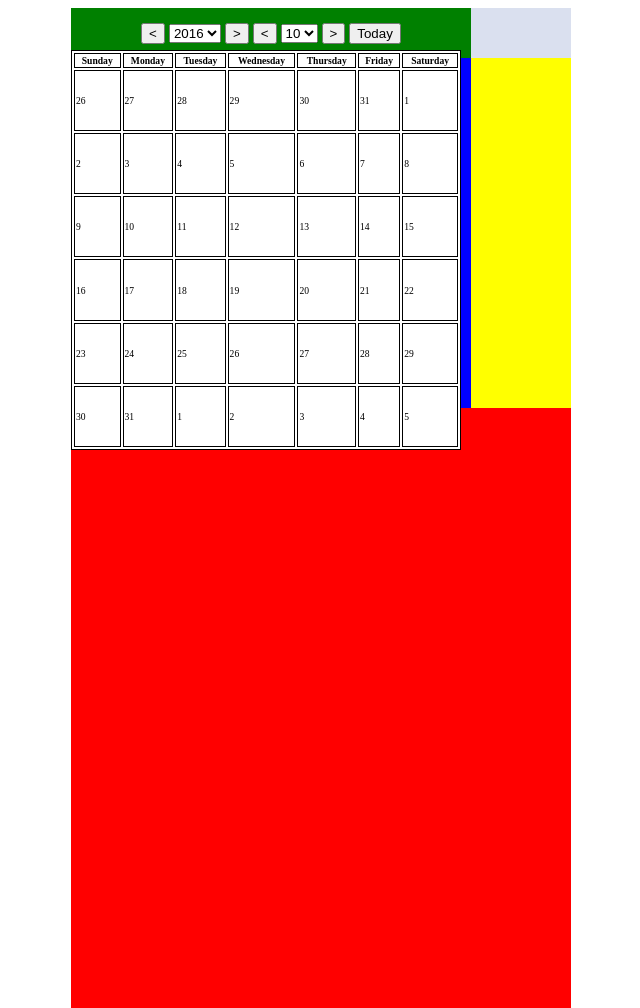
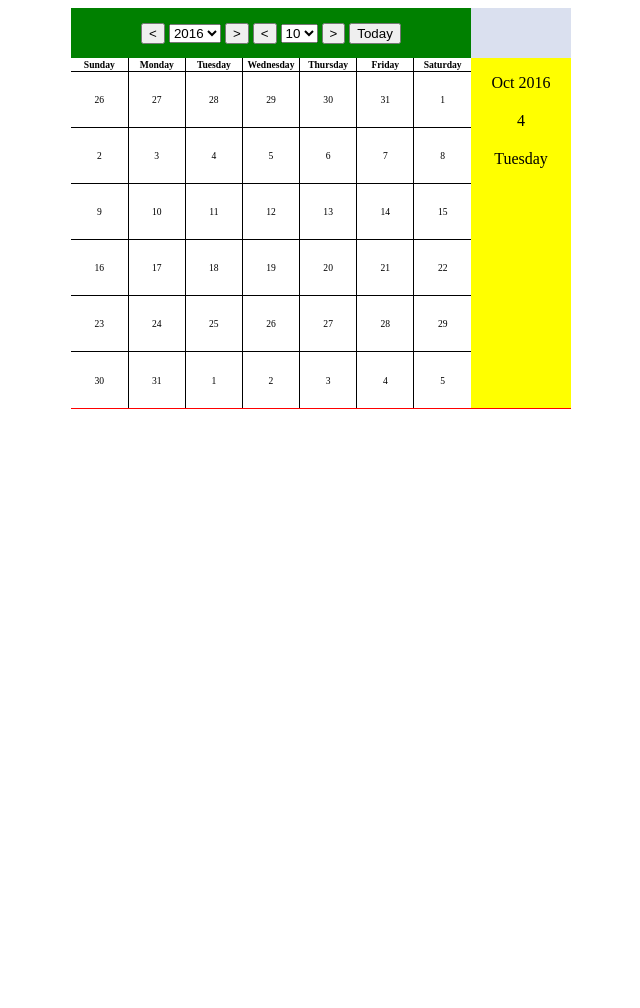
Before and after one commit to lwrsmiling/Calendar, a plain HTML site: page index.html in a window 1280 px wide. Shown: the whole page, without its empty margins (319-959 px from the left). After the commit the page ends 800 px from the top, so only its background shows below. Drawn offline with Linux system fonts and the light colour scheme.

Commit message:
table cells same width and height, today summary generates

```diff
--- a/CSS/calendar.css
+++ b/CSS/calendar.css
@@ -1,7 +1,7 @@
 
 .wrap{
 	margin: 0 auto;
-	height: 1000px;
+	height: 401px;
 	width: 500px;
 	background-color: red;
 }
@@ -10,8 +10,6 @@
 	height: 50px;
 	width: 500px;
 	background-color: #DAE0EF;
-	display: table;
-	position: absolute;
 
 }
 
@@ -30,33 +28,48 @@
 
 
 .content{
-	height: 400px;
+	height: 350px;
 	width: 500px;
 	background-color: yellow;
 }
 
 .calendar_wrapper{
-	height: 400px;
+	height: 350px;
 	width: 400px;
 	background-color: blue;
+	float: left;
 }
 
 #calendar{
-	width: 390px;
-	height: 400px;
+	width: 100%;
+	height: 100%;
 	background-color: white;
-	position: absolute;
-	top: 50px;
+    border: 1px solid black;
 	font-size: 60%;
-	border: 1px solid black;
+	border-collapse: collapse;
+    border-style: hidden;
 
 }
 
 th, td{
     border: 1px solid black;
+    text-align: center;
+    width: 14.28%;
+    height: 14.28%;
 }
 
-/*.nav li a{
-	text-decoration: none;
+.today_summary{
+	width: 100px;
+	height: 350px;
+	float: right;
+}
 
+.today_summary ul{
+	list-style-type: none;
+	padding: 0;
+	text-align: center;
 }
+
+.today_summary ul li{
+	margin-bottom: 20px;
+}
--- a/My Calendar.js
+++ b/My Calendar.js
@@ -40,7 +40,7 @@ var m_selection = document.getElementById("month_selection");
     var year_selected = y_selection.options[y_selection.selectedIndex].value;
     var month_selected = m_selection.options[m_selection.selectedIndex].value;
     newCalendar ();
-
+    today_Summary();
 
 
 
@@ -149,6 +149,21 @@ btn_backtoToday.onclick= function (){
 
   }
 
+  function today_Summary(){
+    var yandm_info = document.getElementById("yandm_info");
+    var date_info = document.getElementById("date_info");
+    var week_info = document.getElementById("week_info");
+
+    var monthNames = ['Jan', 'Feb', 'Mar', 'Apr', 'May', 'Jun', 'Jul', 'Aug',
+    'Sep', 'Oct', 'Nov', 'Dec'];
+    var dayNames = ["Sunday", "Monday", "Tuesday", "Wednesday", "Thursday",
+    "Friday", "Saturday"];
+
+    yandm_info.innerHTML = monthNames[current_month] + " " + current_year;
+    date_info.innerHTML = today.getDate();
+    week_info.innerHTML = dayNames[today.getDay()];
+  }
+
 /*choose your date
 
 function newCalendar (){
--- a/index.html
+++ b/index.html
@@ -45,6 +45,13 @@
 			     </thead>
 		    </table>
 			</div>
+			<div class="today_summary">
+				<ul>
+					<li id="yandm_info"></li>
+					<li id="date_info"></li>
+					<li id="week_info"></li>
+				</ul>
+			</div>
 
 
 		</div>
```
